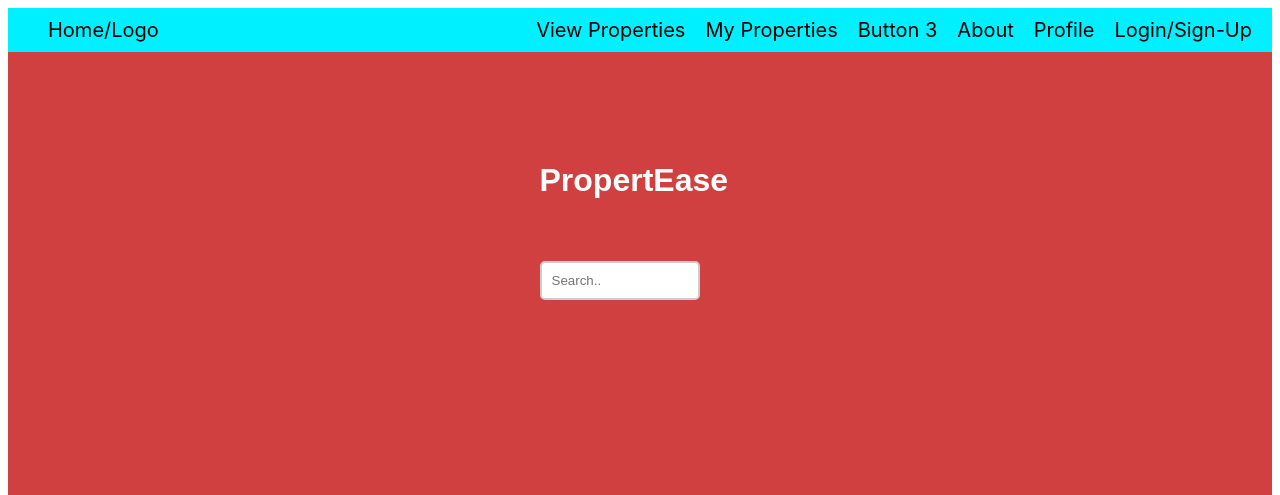
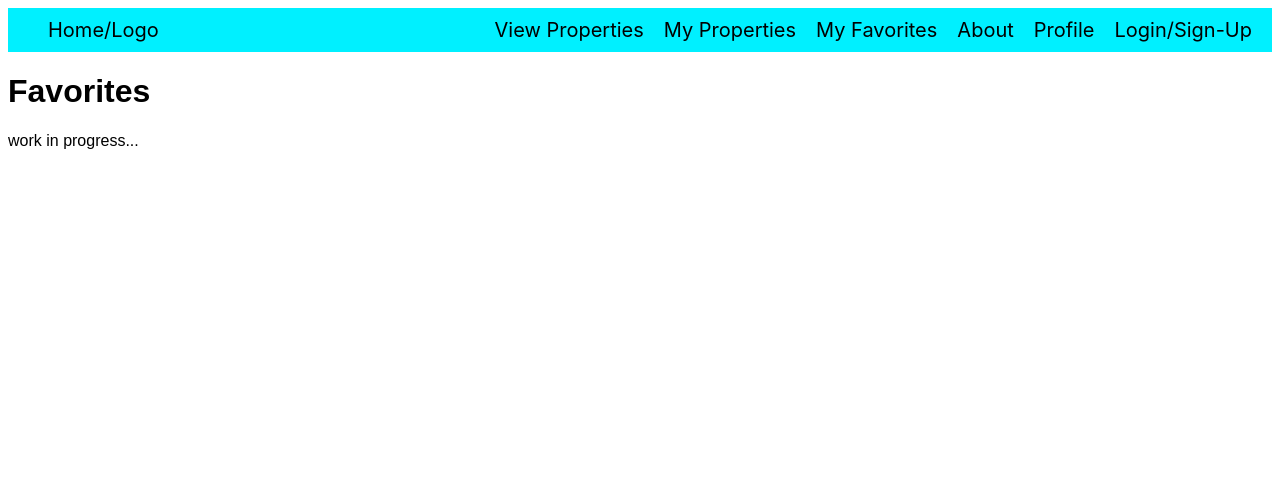
Before and after one commit to axm0/propertease, a PHP site: page /propertease/public/favorites in a window 1280 px wide. Shown: the top 495 px of the page. Run offline with PHP 8.4, Linux system fonts and the light colour scheme.

Commit message:
added favorites button, replaced button 3

```diff
--- /dev/null
+++ b/app/Controllers/FavoritesController.php
@@ -0,0 +1,8 @@
+<?php
+require_once __DIR__ . '/../Core/Controller.php';
+class FavoritesController extends Controller
+{
+    public function index(){
+        $this->view('favorites');
+    }
+}
--- /dev/null
+++ b/app/Views/favorites.php
@@ -0,0 +1,8 @@
+<?php
+    require_once 'navbar.php';
+    ?>
+<!DOCTYPE html>
+<html lang = "en">
+<h1>Favorites</h1>
+work in progress...
+</html>
--- a/app/Views/navbar.php
+++ b/app/Views/navbar.php
@@ -15,7 +15,7 @@
     <div class="menu">
         <a href="/propertease/public/viewProperties" class="menu-item">View Properties</a>
         <a href="/propertease/public/myProperties" class="menu-item">My Properties</a>
-        <a href="#" class="menu-item">Button 3</a>
+        <a href="/propertease/public/favorites" class="menu-item">My Favorites</a>
         <a href="/propertease/public/about" class="menu-item">About</a>
         <a href="/propertease/public/profile" class="menu-item">Profile</a>
         <a href="#" class="menu-item" onclick="document.getElementById('id01').style.display='block'">Login/Sign-Up</a>
--- a/public/index.php
+++ b/public/index.php
@@ -5,6 +5,7 @@ require_once __DIR__ . '/../app/Controllers/AboutController.php';
 require_once __DIR__ . '/../app/Controllers/ProfileController.php';
 require_once __DIR__ . '/../app/Controllers/ViewPropertiesController.php';
 require_once __DIR__ . '/../app/Controllers/MyPropertiesController.php';
+require_once __DIR__ . '/../app/Controllers/FavoritesController.php';
 
 $path = $_SERVER['REQUEST_URI'];
 
@@ -31,6 +32,10 @@ switch ($path) {
         $controller = new MyPropertiesController();
         $controller->index();
         break;
+    case $url . 'favorites':
+        $controller = new FavoritesController();
+        $controller->index();
+        break;
     default:
         $controller = new HomeController();
         $controller->index();
```
